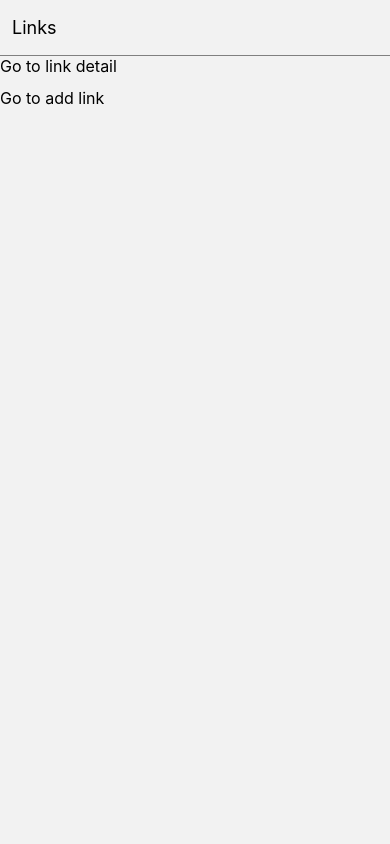
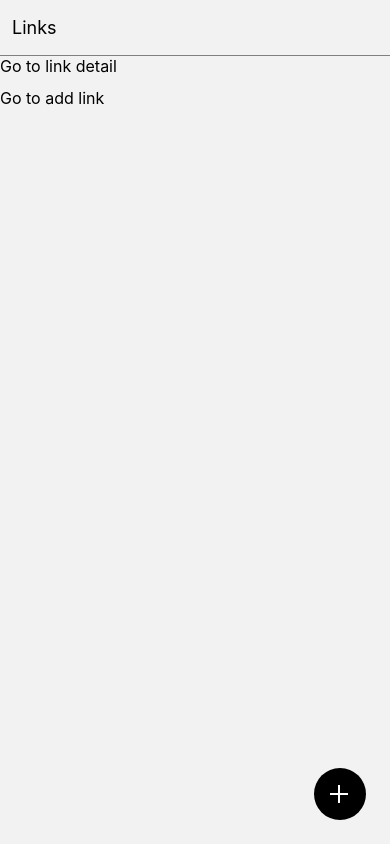
Before and after one commit to myhency/webpage-scrap, a React Native app: screen /LinkList in a window 390 px wide. Built offline with nearby package versions, Linux system fonts and the light colour scheme.

Commit message:
feat: floating button 추가

```diff
--- a/src/screens/LinkListScreen.tsx
+++ b/src/screens/LinkListScreen.tsx
@@ -1,13 +1,16 @@
 import { useNavigation } from "@react-navigation/native";
 import { useCallback } from "react";
 import { View } from "react-native";
+import { useSafeAreaInsets } from "react-native-safe-area-context";
 import { Button } from "../components/Button";
 import { Header } from "../components/Header/Header";
+import { Icon } from "../components/Icons";
 import { Spacer } from "../components/Spacer";
 import { Typography } from "../components/Typography";
 
 export const LinkListScreen = () => {
     const navigation = useNavigation();
+    const safeAreaInset = useSafeAreaInsets();
     const onPressButton = useCallback(() => {
         navigation.navigate("LinkStack", { screen: "LinkDetail" });
     }, []);
@@ -30,6 +33,28 @@ export const LinkListScreen = () => {
                     <Typography fontSize={16}>Go to add link</Typography>
                 </Button>
             </View>
+            <View
+                style={{
+                    position: "absolute",
+                    right: 24,
+                    bottom: 24 + safeAreaInset.bottom,
+                }}
+            >
+                <Button onPress={onPressAddButton}>
+                    <View
+                        style={{
+                            width: 52,
+                            height: 52,
+                            borderRadius: 26,
+                            alignItems: "center",
+                            justifyContent: "center",
+                            backgroundColor: "black",
+                        }}
+                    >
+                        <Icon name="add" size={32} color="white" />
+                    </View>
+                </Button>
+            </View>
         </View>
     );
 };
```
